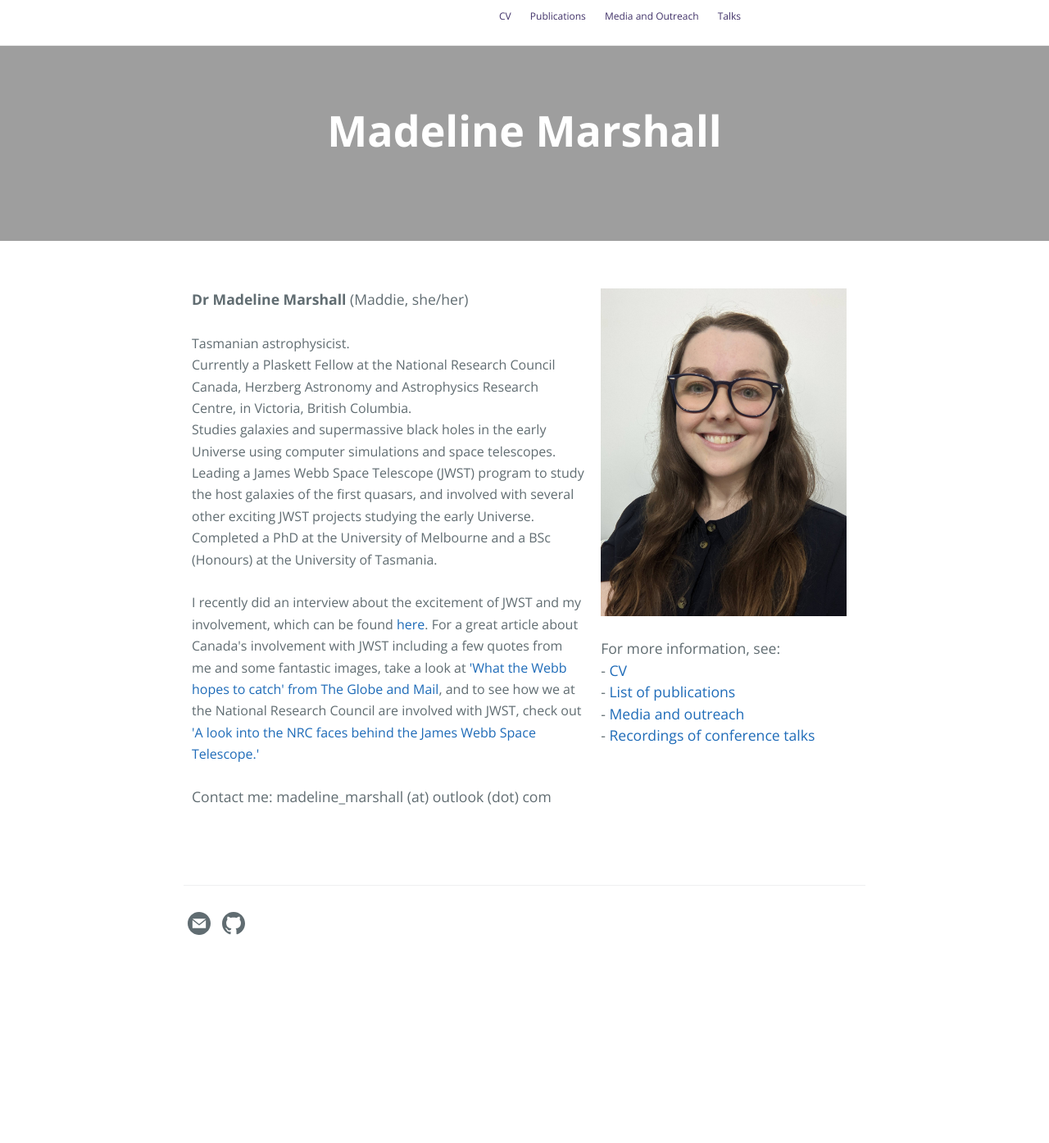
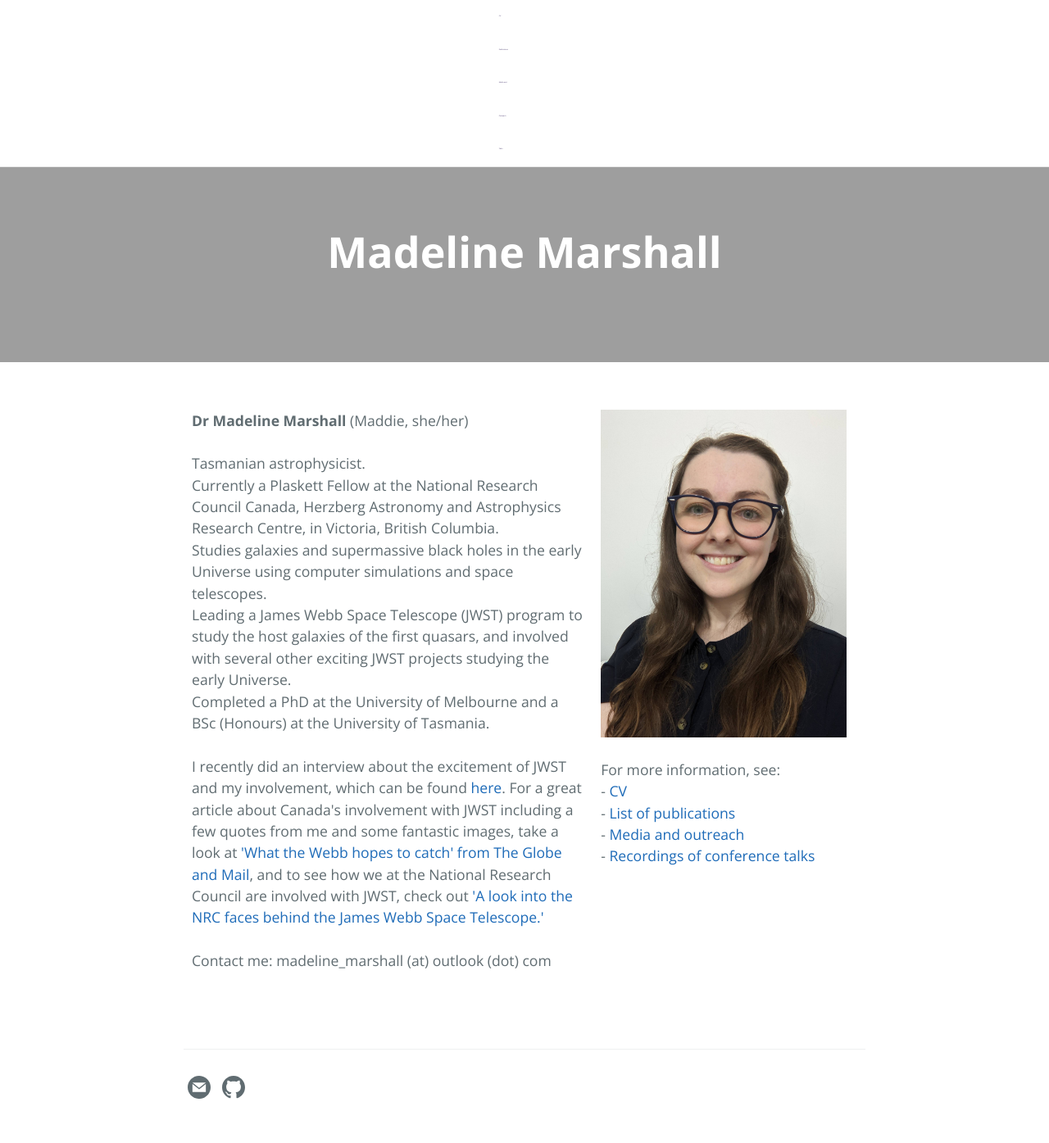
Before and after one commit to madelinemarshall/madelinemarshall.github.io, a Jekyll site: the page built from index.md, in a window 1280 px wide. Shown: the whole page at 82% size. Built offline with Jekyll 4.4.1, drawn with Linux system fonts in a browser that asks for light colours; before the commit the page ends 1195 px from its top, so only the background shows below that.

Commit message:
Testing font size

```diff
--- a/_sass/jekyll-theme-cayman-blog.scss
+++ b/_sass/jekyll-theme-cayman-blog.scss
@@ -30,7 +30,7 @@
   padding: 0;
   margin: 0;
   font-family: "Open Sans", "Helvetica Neue", Helvetica, Arial, sans-serif;
-  font-size: 12px;
+  font-size: 2px;
   line-height: 1.5;
   color: $body-text-color;
 }
--- a/index.md
+++ b/index.md
@@ -50,7 +50,6 @@
 <div class="row">
   <div class="column left">
     <b>Dr Madeline Marshall</b> (Maddie, she/her)<br>
-    <font size="3">
     <br>
     Tasmanian astrophysicist. <br>
     Currently a Plaskett Fellow at the National Research Council Canada, Herzberg Astronomy and Astrophysics Research Centre, in Victoria, British Columbia. <br>
@@ -63,7 +62,6 @@
     I recently did an interview about the excitement of JWST and my involvement, which can be found <a href="https://www.theadvocate.com.au/story/7546611/former-coaster-involved-in-space-telescope-launch/?cs=2606">here</a>.
     For a great article about Canada's involvement with JWST including a few quotes from me and some fantastic images, take a look at <a href="https://www.theglobeandmail.com/canada/article-james-webb-space-telescope-set-to-reveal-universes-outer-limits-to-a/">'What the Webb hopes to catch' from The Globe and Mail</a>, and to see how we at the National Research Council are involved with JWST, check out <a href="https://nrc.canada.ca/en/stories/look-nrc-faces-behind-james-webb-space-telescope">'A look into the NRC faces behind the James Webb Space Telescope.'</a><br>
     <br>
-    </font>
 
     Contact me: madeline_marshall (at) outlook (dot) com<br>
     <br>
```
Also changed, not shown: 1 other file.
